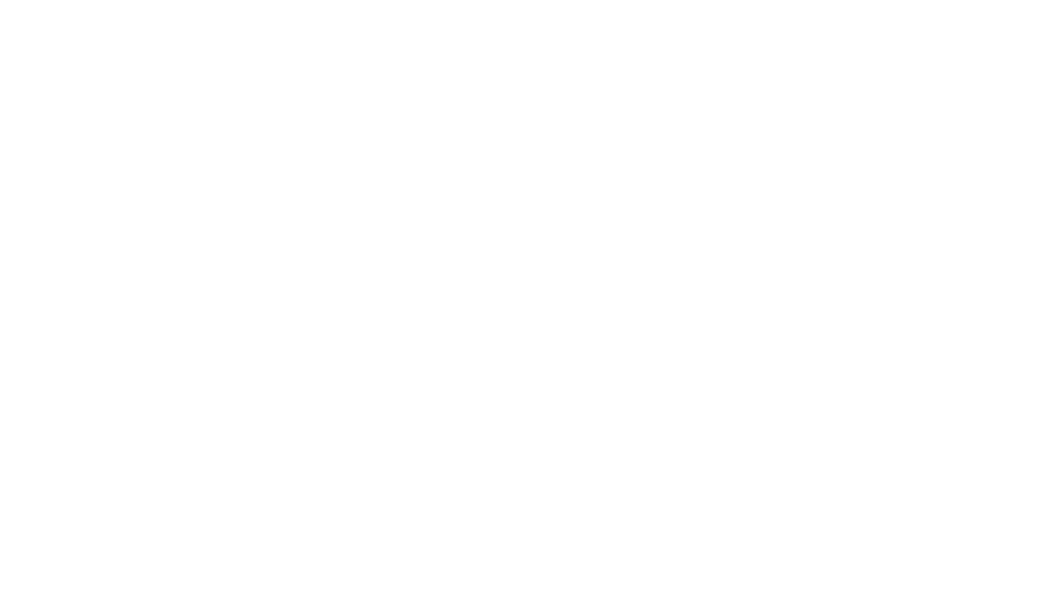
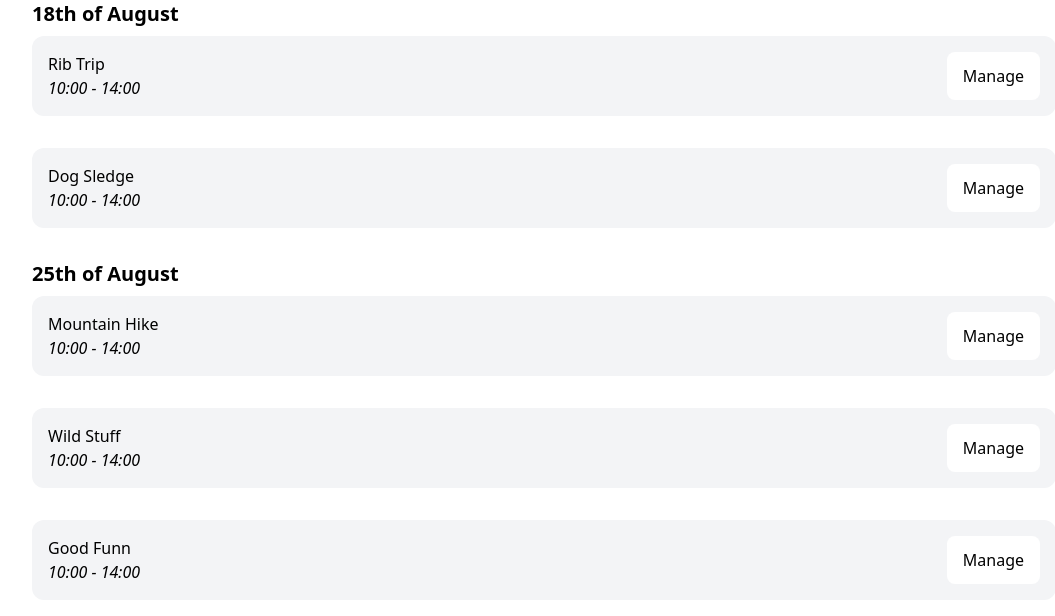
Before and after one commit to paleblueeyes/explore-case, a React (Create React App) app in the folder explore-frontend/: page /bookings in a window 1280 px wide. Before the commit this address had no page. Shown: the top 616 px of the page, without its empty margins (96-1151 px from the left). Built offline with nearby package versions, Linux system fonts and the light colour scheme.

Commit message:
Add bookings list

```diff
--- /dev/null
+++ b/explore-frontend/src/components/Booking.jsx
@@ -0,0 +1,17 @@
+import React from "react";
+
+const Booking = ({ name, time }) => {
+  return (
+    <div className="bg-gray-100 rounded-xl mb-8 p-4 flex justify-between">
+      <div>
+        <p>{name}</p>
+        <p>
+          <em>{time}</em>
+        </p>
+      </div>
+      <button className="bg-white px-4 rounded-lg">Manage</button>
+    </div>
+  );
+};
+
+export default Booking;
--- /dev/null
+++ b/explore-frontend/src/components/BookingsList.jsx
@@ -0,0 +1,54 @@
+import React from "react";
+import Booking from "./Booking";
+
+const BOOKINGS = [
+  {
+    date: "18th of August",
+    excursions: [
+      {
+        name: "Rib Trip",
+        time: "10:00 - 14:00",
+      },
+      {
+        name: "Dog Sledge",
+        time: "10:00 - 14:00",
+      },
+    ],
+  },
+  {
+    date: "25th of August",
+    excursions: [
+      {
+        name: "Mountain Hike",
+        time: "10:00 - 14:00",
+      },
+      {
+        name: "Wild Stuff",
+        time: "10:00 - 14:00",
+      },
+      {
+        name: "Good Funn",
+        time: "10:00 - 14:00",
+      },
+    ],
+  },
+];
+
+const BookingsList = () => {
+  return (
+    <div className="w-4/5 mx-auto">
+      {BOOKINGS.map(({ date, excursions }) => {
+        return (
+          <>
+            <h1 className="text-xl font-bold mb-2">{date}</h1>
+            {excursions.map(({ name, time }) => (
+              <Booking name={name} time={time} />
+            ))}
+          </>
+        );
+      })}
+    </div>
+  );
+};
+
+export default BookingsList;
--- a/explore-frontend/src/index.js
+++ b/explore-frontend/src/index.js
@@ -6,6 +6,7 @@
 import { BrowserRouter, Routes, Route } from "react-router-dom";
 import ExcursionList from "./components/ExcursionList";
 import ExcursionPage from "./components/ExcursionPage";
+import BookingsList from "./components/BookingsList";
 
 const root = ReactDOM.createRoot(document.getElementById("root"));
 root.render(
@@ -15,6 +16,7 @@
         <Route path="/" element={<App />} />
         <Route path="excursions/:excursionId" element={<ExcursionPage />} />
         <Route path="excursions" element={<ExcursionList />} />
+        <Route path="bookings" element={<BookingsList />} />
       </Routes>
     </BrowserRouter>
   </React.StrictMode>
```
